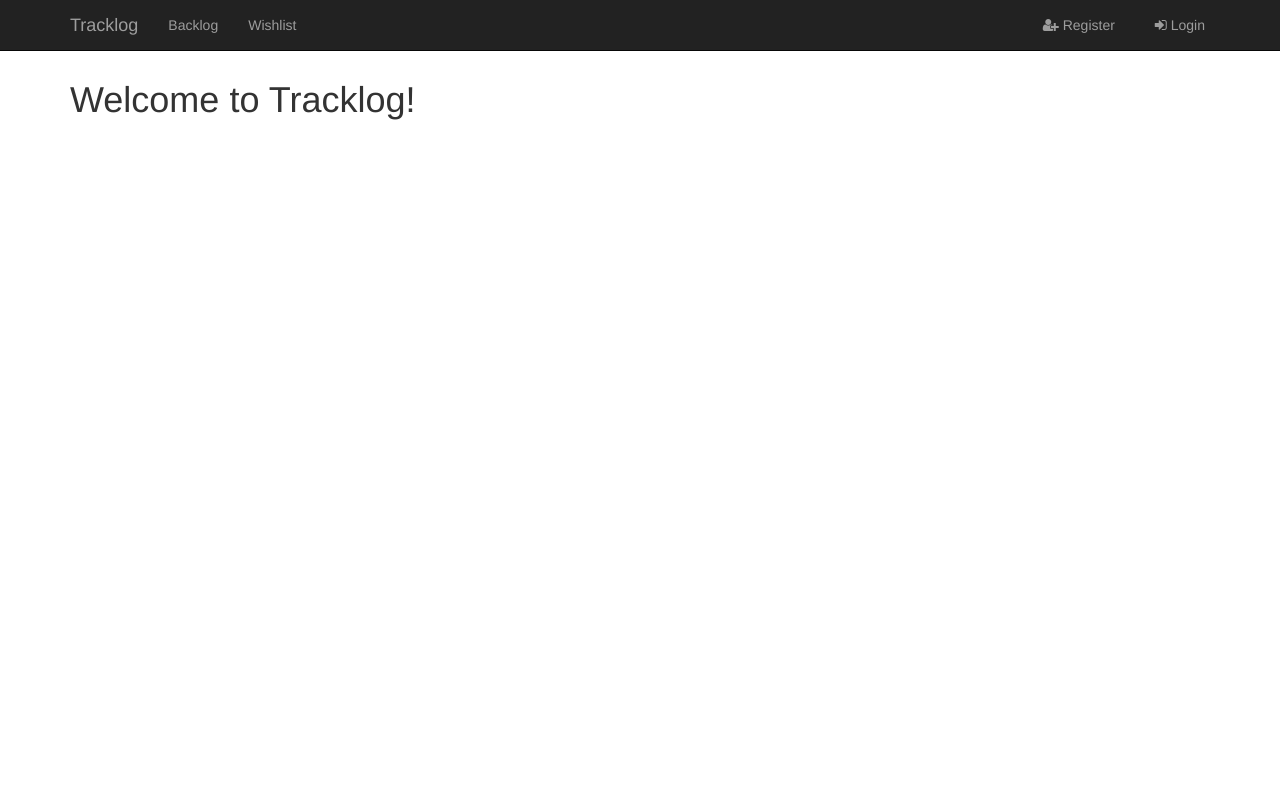
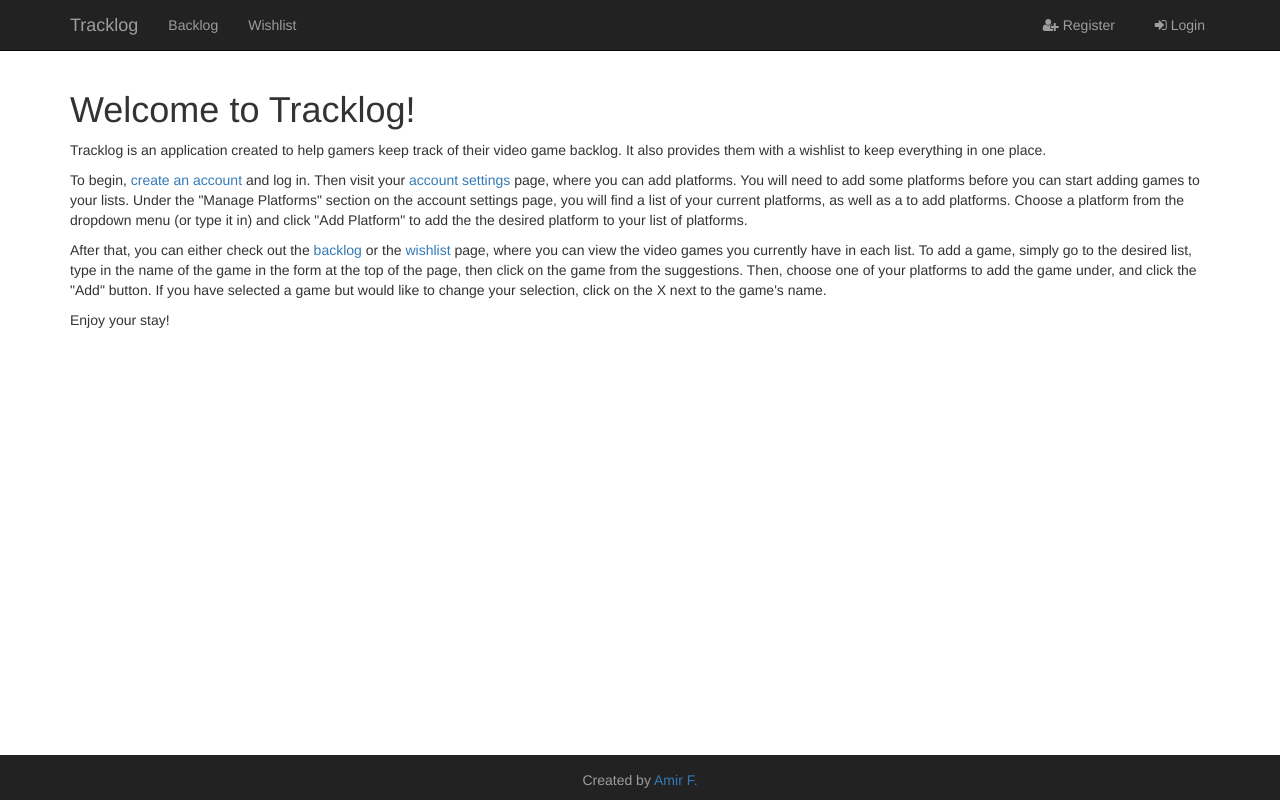
Before and after one commit to AmirF27/tracklog, a Flask app: template templates/index.html in a window 1280 px wide. Run offline with Flask 2, Linux system fonts and the light colour scheme; the template is opened without the code that fills it, so the values that code supplies are empty; some libraries are stand-ins or nearby versions.

Commit message:
Update index page with info about the app

```diff
--- a/static/css/styles.css
+++ b/static/css/styles.css
@@ -1,9 +1,10 @@
 main {
-    margin-top: 60px;
+    margin-top: 70px;
+    margin-bottom: 80px;
 }
 
 .form-inline {
-    margin-bottom: 8px;
+    margin-bottom: 20px;
 }
 
 .form-inline .game-panel {
@@ -113,3 +101,56 @@ main {
 section span {
     display: block;
 }
+
+footer {
+    position: fixed;
+    bottom: 0;
+    left: 0;
+    right: 0;
+    width: 100%;
+    background-color: #222;
+    color: #9d9d9d;
+    text-align: center;
+    padding-top: 15px;
+    z-index: 2;
+}
+
+@media (max-width: 767px) {
+    .result-list {
+        width: calc(100% - 30px);
+    }
+}
+
+@media (min-width: 480px) and (max-width: 767px) {
+    .form-center button {
+        margin: 0 auto;
+        width: 50%;
+    }
+}
+
+@media (min-width: 768px) {
+    .form-center {
+        width: 50%;
+        margin: 0 auto;
+    }
+
+    .form-center button {
+        width: 30%;
+    }
+
+    .result-list {
+        width: 50%;
+    }
+}
+
+@media (min-width: 992px) {
+    .result-list {
+        width: 41.66%;
+    }
+}
+
+@media (min-width: 1200px) {
+    .result-list {
+        width: 33.33%;
+    }
+}
--- a/static/js/script.js
+++ b/static/js/script.js
@@ -82,6 +82,14 @@ $(function() {
         .on("click", "#confirm", function() {
             $form.trigger("submit");
         });
+    });
+
+    // initialize tooltips
+    $('[data-toggle="tooltip"]').tooltip({
+        delay: {
+            "show": 500
+        },
+        placement: "bottom"
     });
 });
 
--- a/templates/account-settings.html
+++ b/templates/account-settings.html
@@ -1,4 +1,8 @@
 {% extends "layout.html" %}
+
+{% block title %}
+    Tracklog - {{ current_user.username }}'s Account Settings
+{% endblock %}
 
 {% block main %}
 
@@ -70,7 +74,7 @@
                         <li class="list-group-item">
                             <form action="{{ url_for('delete_platform') }}" method="post">
                                 <input type="hidden" name="platform_name" value="{{ platform.name }}">
-                                <button type="submit" class="btn btn-default delete" title="Delete platform">
+                                <button type="submit" class="btn btn-default delete" data-toggle="tooltip" title="Delete platform">
                                     <i class="fa fa-trash" aria-hidden="true"></i>
                                 </button>
                             </form>
--- a/templates/index.html
+++ b/templates/index.html
@@ -2,12 +2,24 @@
 
 {% block title %}
     Tracklog
+    {% if current_user.is_authenticated() %}
+        - Logged in as {{ current_user.username }}
+    {% endif %}
 {% endblock %}
 
 {% block main %}
     <h1>Welcome to Tracklog!</h1>
 
-    {% if current_user.is_authenticated() %}
-        <p>Hello, {{ current_user.username }}!</p>
-    {% endif %}
+    <p>
+        Tracklog is an application created to help gamers keep track of their video game backlog. It also provides them with a wishlist to keep everything in one place.
+    </p>
+    <p>
+    	To begin, <a href="{{ url_for('register') }}">create an account</a> and log in. Then visit your <a href="{{ url_for('account_settings') }}">account settings</a> page, where you can add platforms. You will need to add some platforms before you can start adding games to your lists. Under the "Manage Platforms" section on the account settings page, you will find a list of your current platforms, as well as a to add platforms. Choose a platform from the dropdown menu (or type it in) and click "Add Platform" to add the the desired platform to your list of platforms.
+    </p>
+    <p>
+    	After that, you can either check out the <a href="{{ url_for('lists', list_type='backlog') }}">backlog</a> or the <a href="{{ url_for('lists', list_type='wishlist') }}">wishlist</a> page, where you can view the video games you currently have in each list. To add a game, simply go to the desired list, type in the name of the game in the form at the top of the page, then click on the game from the suggestions. Then, choose one of your platforms to add the game under, and click the "Add" button. If you have selected a game but would like to change your selection, click on the X next to the game's name.
+    </p>
+    <p>
+    	Enjoy your stay!
+    </p>
 {% endblock %}
--- a/templates/layout.html
+++ b/templates/layout.html
@@ -62,6 +62,10 @@
             </div>
         </main>
 
+        <footer>
+            <p>Created by <a target="_blank" href="https://amirf27.github.io/">Amir F.</a></p>
+        </footer>
+
         <script src="{{ url_for('static', filename='js/jquery-3.1.1.min.js') }}"></script>
         <script src="{{ url_for('static', filename='js/bootstrap.min.js') }}"></script>
         <!-- http://stewartjpark.com/Flask-JSGlue/ -->
--- a/templates/login.html
+++ b/templates/login.html
@@ -1,7 +1,7 @@
 {% extends "layout.html" %}
 
 {% block title %}
-    Tracklog: Login
+    Tracklog - Login
 {% endblock %}
 
 {% block main %}
@@ -17,7 +17,7 @@
         {% endif %}
     {% endwith %}
 
-    <form action="{{ url_for('login') }}" method="post">
+    <form class="form-center" action="{{ url_for('login') }}" method="post">
         <div class="form-group">
             <input class="form-control" type="text" name="username" placeholder="Username" required>
         </div>
@@ -27,6 +27,6 @@
         <div class="checkbox">
             <label><input type="checkbox" name="remember"> Remember me</label>
         </div>
-        <button class="btn btn-primary" type="submit">Login</button>
+        <button class="btn btn-primary btn-block" type="submit">Login</button>
     </form>
 {% endblock %}
--- a/templates/register.html
+++ b/templates/register.html
@@ -1,7 +1,7 @@
 {% extends "layout.html" %}
 
 {% block title %}
-    Tracklog: Register
+    Tracklog - Register
 {% endblock %}
 
 {% block main %}
@@ -16,7 +16,7 @@
         {% endif %}
     {% endwith %}
 
-    <form action="{{ url_for('register') }}" method="post">
+    <form class="form-center" action="{{ url_for('register') }}" method="post">
         <div class="form-group">
             <input class="form-control" type="text" name="username" placeholder="Username" required>
         </div>
@@ -29,6 +29,6 @@
         <div class="form-group">
             <input class="form-control" type="password" name="confirm" placeholder="Confirm password" required>
         </div>
-        <button class="btn btn-primary" type="submit">Register</button>
+        <button class="btn btn-primary btn-block" type="submit">Register</button>
     </form>
 {% endblock %}
```
Also changed, not shown: other parts of static/css/styles.css (+13 -26 lines), templates/list.html (+5 -9 lines).
